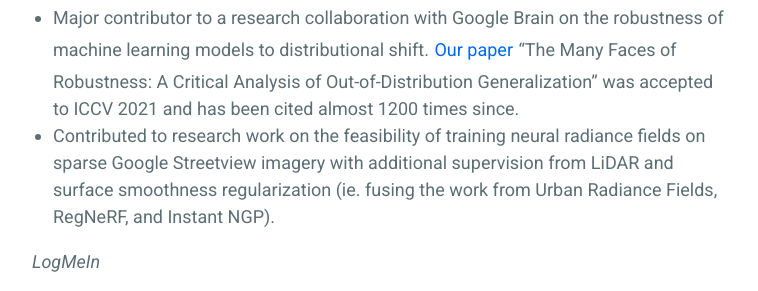
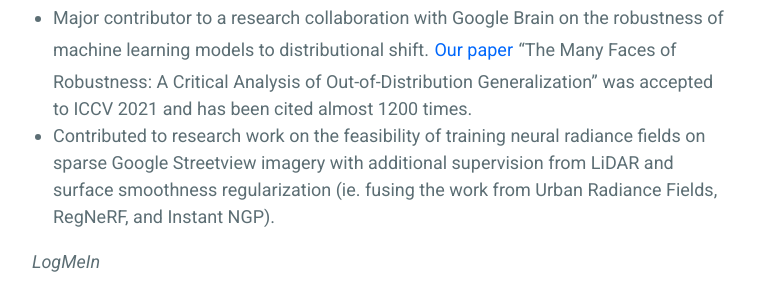
Before and after one commit to frankwang95/frankwang95.github.io, a Jekyll site: the page built from _pages/resume.md, in a window 1280 px wide and 900 px high, scrolled down 1000 px. Shown: the part 221-512 px from the top of the window, without its empty margins (258-1016 px from the left). Built offline with Jekyll 4.4.1, drawn with Linux system fonts in a browser that asks for light colours.

Commit message:
Update resume.md

```diff
--- a/_pages/resume.md
+++ b/_pages/resume.md
@@ -36,7 +36,7 @@ _________________
 * Extensive experience building petabyte scale MapReduce ETL pipelines for turning model inference results into semantically useful data.
 * Saw through a project to improve the clustering of storefront detections against a 3D structure from motion point cloud from experimentation to production.
 * Owner of a production system for maintaining precision-calibrated machine learning model confidences.
-* Major contributor to a research collaboration with Google Brain on the robustness of machine learning models to distributional shift. [Our paper](https://arxiv.org/abs/2006.16241) "The Many Faces of Robustness: A Critical Analysis of Out-of-Distribution Generalization" was accepted to ICCV 2021 and has been cited almost 1200 times since.
+* Major contributor to a research collaboration with Google Brain on the robustness of machine learning models to distributional shift. [Our paper](https://arxiv.org/abs/2006.16241) "The Many Faces of Robustness: A Critical Analysis of Out-of-Distribution Generalization" was accepted to ICCV 2021 and has been cited almost 1200 times.
 * Contributed to research work on the feasibility of training neural radiance fields on sparse Google Streetview imagery with additional supervision from LiDAR and surface smoothness regularization (ie. fusing the work from Urban Radiance Fields, RegNeRF, and Instant NGP).
 
 *LogMeIn*
```
